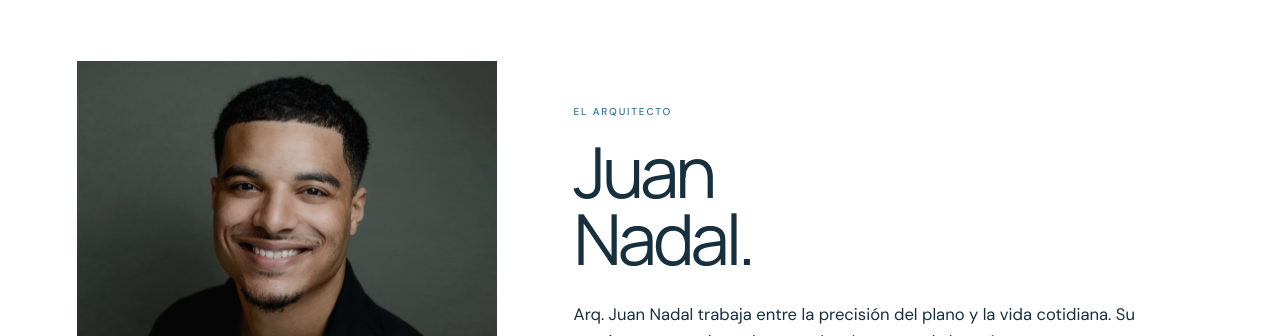
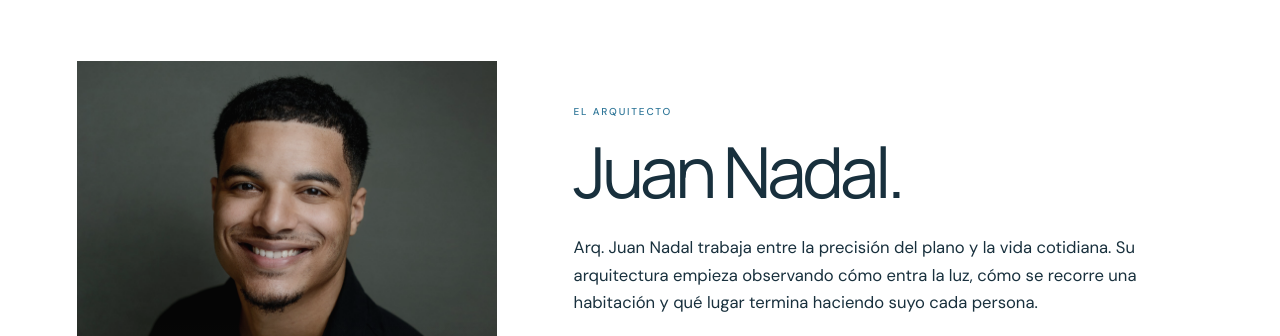
Before and after one commit to CristianJavierr/arquitecto, a React (Vite) app: page / in a window 1280 px wide. Shown: the part 3440-3776 px from the top of the page. Built offline with nearby package versions, Linux system fonts and the light colour scheme; no server answers.

Commit message:
Keep Juan Nadal name on one line

```diff
--- a/src/App.jsx
+++ b/src/App.jsx
@@ -67,7 +67,7 @@ export default function App(){
    <section className="architect-section" id="arquitecto" aria-labelledby="architect-title">
     <div className="architect-intro">
      <div className="architect-photo"><img src="/images/juan-nadal.jpg" alt="Arq. Juan Nadal en su estudio"/><span className="architect-photo-label">ARQ. JUAN NADAL / EL ESTUDIO</span></div>
-     <div className="architect-copy"><span className="eyebrow">EL ARQUITECTO</span><MaskedLiftText as="h2" id="architect-title" trigger="scroll" delay={.08} duration={1.05} stagger={.1}>Juan<br/><em>Nadal.</em></MaskedLiftText><MaskedLiftText as="p" trigger="scroll" delay={.2} duration={.95} stagger={.08}>Arq. Juan Nadal trabaja entre la precisión del plano y la vida cotidiana. Su arquitectura empieza observando cómo entra la luz, cómo se recorre una habitación y qué lugar termina haciendo suyo cada persona.</MaskedLiftText><MaskedLiftText as="p" className="architect-note" trigger="scroll" delay={.32} duration={.85} stagger={.08}>Una práctica independiente de arquitectura, paisaje e interiores.</MaskedLiftText><div className="architect-facts"><span>FORMA / 2011</span><span>SANTO DOMINGO · MADRID</span></div></div>
+     <div className="architect-copy"><span className="eyebrow">EL ARQUITECTO</span><MaskedLiftText as="h2" id="architect-title" trigger="scroll" delay={.08} duration={1.05} stagger={.1}>Juan <em>Nadal.</em></MaskedLiftText><MaskedLiftText as="p" trigger="scroll" delay={.2} duration={.95} stagger={.08}>Arq. Juan Nadal trabaja entre la precisión del plano y la vida cotidiana. Su arquitectura empieza observando cómo entra la luz, cómo se recorre una habitación y qué lugar termina haciendo suyo cada persona.</MaskedLiftText><MaskedLiftText as="p" className="architect-note" trigger="scroll" delay={.32} duration={.85} stagger={.08}>Una práctica independiente de arquitectura, paisaje e interiores.</MaskedLiftText><div className="architect-facts"><span>FORMA / 2011</span><span>SANTO DOMINGO · MADRID</span></div></div>
     </div>
     <section className="project-slider" id="proyectos" aria-labelledby="projects-title">
      <div className="project-slider-heading"><div><MaskedLiftText as="span" className="eyebrow" trigger="scroll" delay={.05} duration={.8} stagger={.08}>PROYECTOS SELECCIONADOS</MaskedLiftText><MaskedLiftText as="h2" id="projects-title" trigger="scroll" delay={.14} duration={1} stagger={.1}>Una obra en proceso.</MaskedLiftText></div><MaskedLiftText as="span" className="project-slider-count" trigger="scroll" delay={.24} duration={.8} stagger={.08}>03 PROYECTOS</MaskedLiftText></div>
--- a/src/styles.css
+++ b/src/styles.css
@@ -194,7 +194,7 @@ html.is-page-loading,html.is-page-loading body{overflow:hidden}
 .architect-photo{width:min(100%,420px);height:auto;aspect-ratio:1.06/1;justify-self:start}
 .architect-intro{grid-template-columns:minmax(0,420px) minmax(0,1fr);gap:clamp(48px,6vw,100px);align-items:start}
 .architect-copy{max-width:650px;padding-top:clamp(18px,3vw,46px)}
-.architect-copy h2{font-size:clamp(50px,5.5vw,86px);letter-spacing:-4px;line-height:.95;margin:18px 0 29px}
+.architect-copy h2{font-size:clamp(50px,5.5vw,86px);letter-spacing:-4px;line-height:.95;margin:18px 0 29px;white-space:nowrap}
 .architect-copy p{font-size:clamp(16px,1.3vw,19px);line-height:1.65}
 .architect-copy .architect-note{font-size:12px;margin-top:30px}
-@media(max-width:650px){.architect-photo{width:82%;height:auto;aspect-ratio:1/1.05}.architect-copy{max-width:none;padding-top:0}.architect-copy h2{font-size:68px;letter-spacing:-4px;margin:18px 0 27px}.architect-copy p{font-size:14px;line-height:1.7}.architect-copy .architect-note{font-size:12px}}
+@media(max-width:650px){.architect-photo{width:82%;height:auto;aspect-ratio:1/1.05}.architect-copy{max-width:none;padding-top:0}.architect-copy h2{font-size:clamp(45px,14.5vw,62px);letter-spacing:-3px;margin:18px 0 27px}.architect-copy p{font-size:14px;line-height:1.7}.architect-copy .architect-note{font-size:12px}}
```
